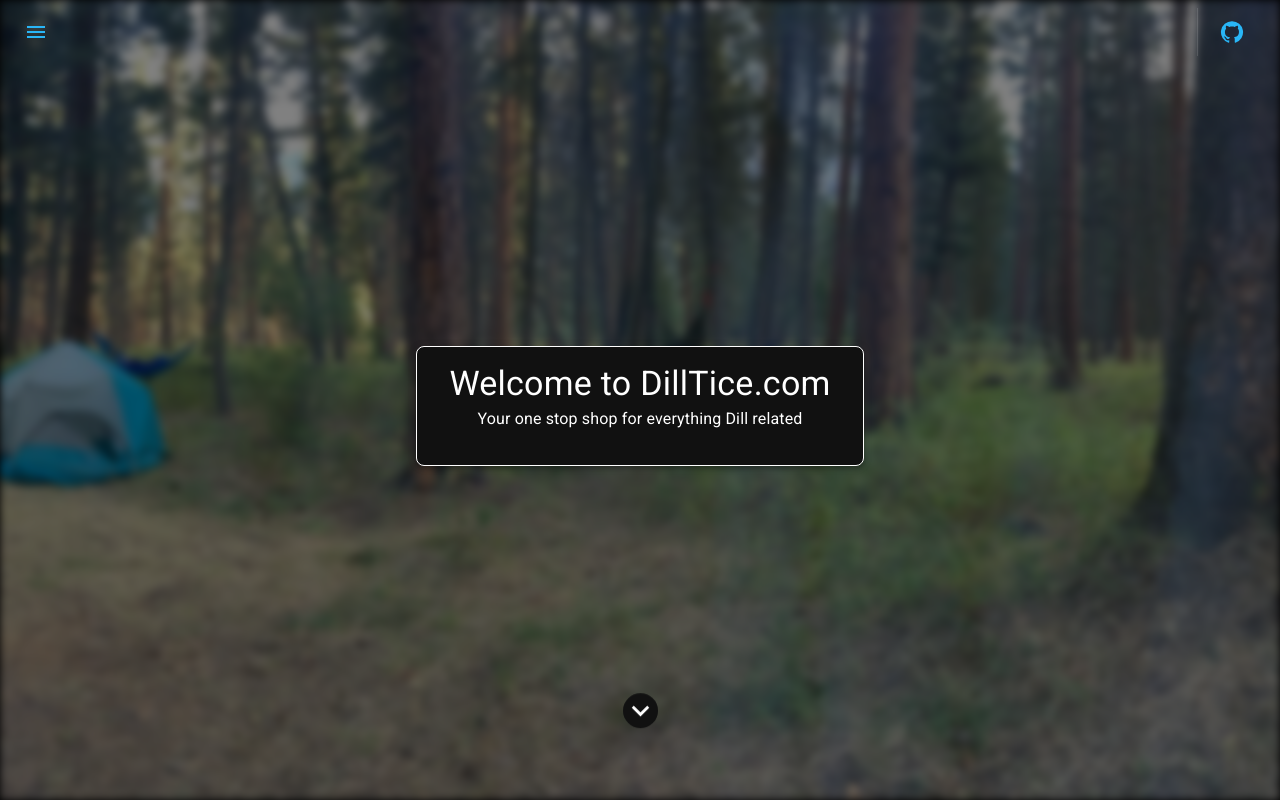
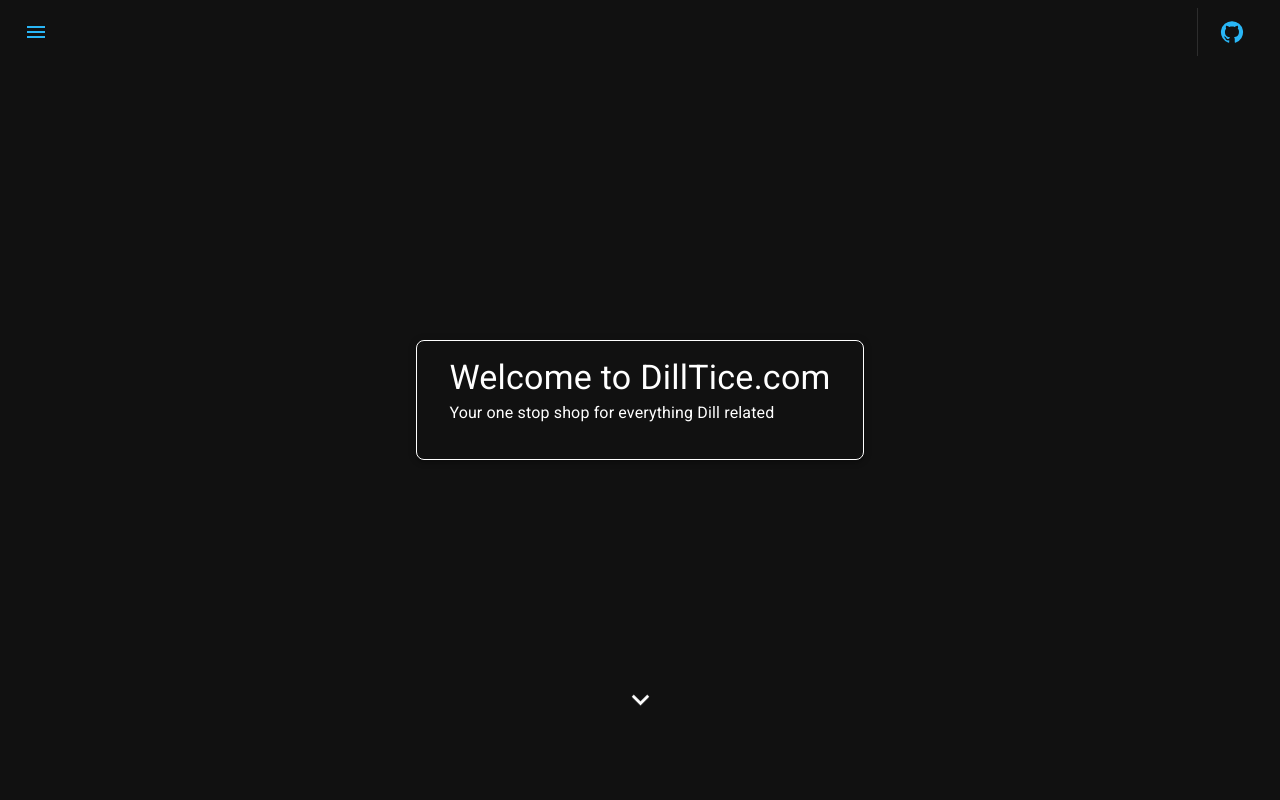
Before and after one commit to dtice/dilltice.com, a React (Vite) app: page / in a window 1280 px wide. Built offline with nearby package versions, Linux system fonts and the light colour scheme.

Commit message:
init windows tree

```diff
--- a/src/pages/Welcome/Welcome.tsx
+++ b/src/pages/Welcome/Welcome.tsx
@@ -1,32 +1,13 @@
 import Meta from '@/components/Meta';
 import { FullSizeCenteredFlexBox } from '@/components/styled';
-import {
-  Box,
-  Divider,
-  Grid2 as Grid,
-  List,
-  ListItem,
-  ListItemText,
-  Typography,
-} from '@mui/material';
+import { Box, Divider, Grid2 as Grid, SxProps, Theme, Typography } from '@mui/material';
 import Chevron from '@mui/icons-material/ChevronRight';
+import { PropsWithChildren } from 'react';
 
-function Welcome() {
-  const dillsBirthday = new Date(1996, 9, 13);
-  const curTime = new Date();
-
-  const dillsCurrentAge = () =>
-    Math.floor((curTime.getTime() - dillsBirthday.getTime()) / (1000 * 3600 * 24 * 365));
-
+function WelcomeHero({ children }: PropsWithChildren) {
   return (
-    <div className="section-container">
-      <FullSizeCenteredFlexBox
-        className="welcome-hero section"
-        flexDirection="column"
-        textAlign="center"
-      >
+    <Section sx={{ justifyContent: 'center' }}>
       <Box
-          className="welcome-hero-inner"
         sx={{
           backgroundColor: (theme) => theme.palette.background.default,
           paddingX: 4,
@@ -37,25 +18,120 @@ function Welcome() {
           boxShadow: 4,
         }}
       >
+        {children}
+      </Box>
+      <Chevron
+        fontSize="large"
+        sx={{
+          position: 'absolute',
+          bottom: '10%',
+          rotate: '90deg',
+          animation: 'bounce 2s infinite ease-in-out',
+        }}
+      />
+    </Section>
+  );
+}
+
+function SectionContainer({ children, sx }: PropsWithChildren<{ sx?: SxProps<Theme> }>) {
+  return (
+    <Box
+      height="100vh"
+      width="100vw"
+      sx={{
+        overflow: 'auto',
+        scrollSnapType: 'y mandatory',
+        scrollBehavior: 'smooth',
+        ...sx,
+      }}
+    >
+      {children}
+    </Box>
+  );
+}
+
+function Section({ children, sx }: PropsWithChildren<{ sx?: SxProps<Theme> }>) {
+  return (
+    <FullSizeCenteredFlexBox
+      position="relative"
+      height="calc(100vh + 12px)"
+      padding={2}
+      sx={{ scrollSnapAlign: 'center center', ...sx }}
+    >
+      {children}
+    </FullSizeCenteredFlexBox>
+  );
+}
+
+function FileTree({ children }: PropsWithChildren) {
+  return (
+    <Box sx={{ fontFamily: 'monospace', color: 'text.secondary' }}>
+      <FileTreeFolder isRoot={true}>{children}</FileTreeFolder>
+    </Box>
+  );
+}
+
+function FileTreeFolder({
+  children,
+  name,
+  isRoot,
+}: PropsWithChildren<{ name?: string; isRoot?: boolean }>) {
+  return (
+    <Box>
+      <FileTreeFile name={name} isRoot={isRoot} />
+      <Box sx={{ borderLeft: 2, borderColor: 'text.secondary', pl: 2, ml: 1 }}>{children}</Box>
+    </Box>
+  );
+}
+
+function FileTreeFile({ name, isRoot }: { name?: string; isRoot?: boolean }) {
+  const beforeStyles = isRoot
+    ? {}
+    : {
+        content: `''`,
+        width: '24px',
+        height: '1px',
+        backgroundColor: 'white',
+        marginLeft: '-16px',
+        marginRight: 1,
+      };
+
+  return (
+    <Box
+      sx={{
+        display: 'flex',
+        alignItems: 'center',
+        paddingTop: 1,
+        marginTop: -1.5,
+        '&::before': beforeStyles,
+      }}
+    >
+      {name && (
+        <Typography variant="body1" sx={{ fontFamily: 'monospace', color: 'text.secondary' }}>
+          {name}
+        </Typography>
+      )}
+    </Box>
+  );
+}
+
+function Welcome() {
+  const dillsBirthday = new Date(1996, 9, 13);
+  const curTime = new Date();
+
+  const dillsCurrentAge = () =>
+    Math.floor((curTime.getTime() - dillsBirthday.getTime()) / (1000 * 3600 * 24 * 365));
+
+  return (
+    <SectionContainer>
+      <WelcomeHero>
         <Meta title="Welcome" />
         <Typography variant="h4">Welcome to DillTice.com</Typography>
         <Typography variant="subtitle1" mb={2}>
           Your one stop shop for everything Dill related
         </Typography>
-        </Box>
-        <Chevron
-          fontSize="large"
-          className="scroll-chevron"
-          sx={{
-            backgroundColor: (theme) => theme.palette.background.default,
-            borderRadius: '50%',
-            position: 'absolute',
-            bottom: '10%',
-            rotate: '90deg',
-          }}
-        />
-      </FullSizeCenteredFlexBox>
-      <FullSizeCenteredFlexBox className="section">
+      </WelcomeHero>
+      <Section>
         <Grid container>
           <Grid textAlign="center" size={4}>
             <Typography variant="h4" mb={2}>
@@ -70,30 +146,26 @@ function Welcome() {
             </Typography>
           </Grid>
         </Grid>
-      </FullSizeCenteredFlexBox>
+      </Section>
       <Divider />
-      <FullSizeCenteredFlexBox className="section welcome-2" flexDirection="column">
-        <Typography variant="h4" mb={2}>
-          Interests
-        </Typography>
-        <List sx={{ width: '75%' }}>
-          <ListItem>
-            <ListItemText primary="Software Development" />
-          </ListItem>
-          <ListItem>
-            <ListItemText primary="Video Games" />
-          </ListItem>
-          <ListItem>
-            <ListItemText primary="Music" />
-          </ListItem>
-          <ListItem>
-            <ListItemText primary="Outdoors" />
-          </ListItem>
-          <ListItem>
-            <ListItemText primary="Travel" />
-          </ListItem>
-        </List>
-      </FullSizeCenteredFlexBox>
+      <Section>
+        <Box>
+          <FileTree>
+            <FileTreeFolder name="projects">
+              <FileTreeFile name="dilltice.com" />
+              <FileTreeFile name="bonemash" />
+              <FileTreeFolder name="subprojects">
+                <FileTreeFile name="dilltice.com" />
+                <FileTreeFile name="bonemash" />
+              </FileTreeFolder>
+            </FileTreeFolder>
+            <FileTreeFolder name="personal">
+              <FileTreeFile name="resume" />
+              <FileTreeFile name="cover-letter" />
+            </FileTreeFolder>
+          </FileTree>
+        </Box>
+      </Section>
       <style>
         {`
           @keyframes bounce {
@@ -101,47 +173,9 @@ function Welcome() {
             40% {transform: translateX(-30px);}
             60% {transform: translateX(-15px);}
           }
-          .scroll-chevron {
-            animation: bounce 2s infinite ease-in-out;
-          }
-          .welcome-hero {
-            background-color: #000;
-            background-size: cover;
-            background-position: center;
-            background-repeat: no-repeat;
-          }
-          .welcome-hero::before {
-            content: "";
-            position: absolute;
-            top: 0; left: 0;
-            width: 100%; height: 100%;
-            background-image: url(/images/camping-forest-panorama.jpeg);
-            background-size: cover;
-            background-position-x: -800px;
-            background-attachment: fixed;
-            filter: contrast(1.25) brightness(0.5) blur(4px);
-          }
-
-          .welcome-hero-inner {
-            position: relative;
-          }
-
-          .section-container {
-            height: 100vh;
-            overflow: auto;
-            scroll-snap-type: y mandatory;
-            scroll-behavior: smooth;
-          }
-
-          .section {
-            position: relative;
-            height: calc(100vh + 12px);
-            padding: 12px 24px;
-            scroll-snap-align: center center;
-          }
         `}
       </style>
-    </div>
+    </SectionContainer>
   );
 }
 
```
Lines whose indentation alone changed are shown as unchanged.
